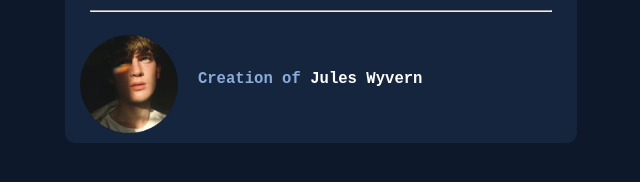
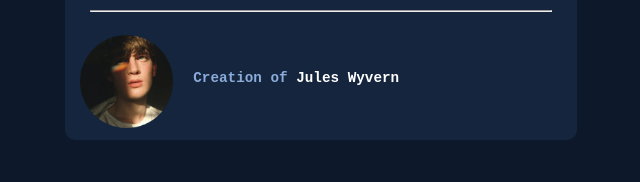
Before and after one commit to Chima22/NFT-Card, a plain HTML site: page index.html in a window 1280 px wide. Shown: the part 828-1010 px from the top of the page, 319-959 px from the left. Drawn offline with Linux system fonts and the light colour scheme.

Commit message:
Update index.html

```diff
--- a/index.html
+++ b/index.html
@@ -79,7 +79,7 @@
      margin-top: 50px;
      padding: 0 0 40px 20px;
      color: hsl(215, 51%, 70%);
-     font-size: larger;
+     font-size: 110%;
      font-weight: bold;
    }
    .owner{
```
